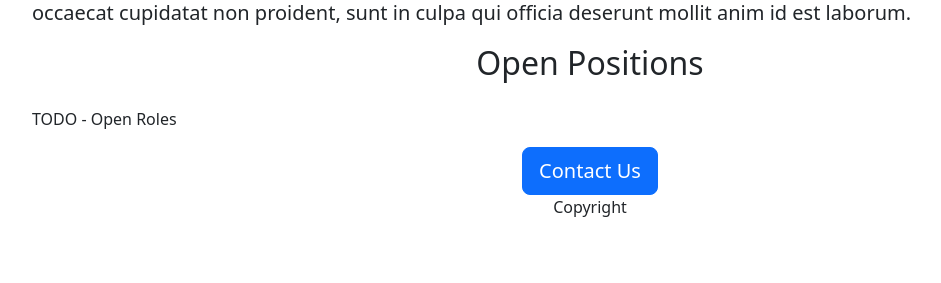
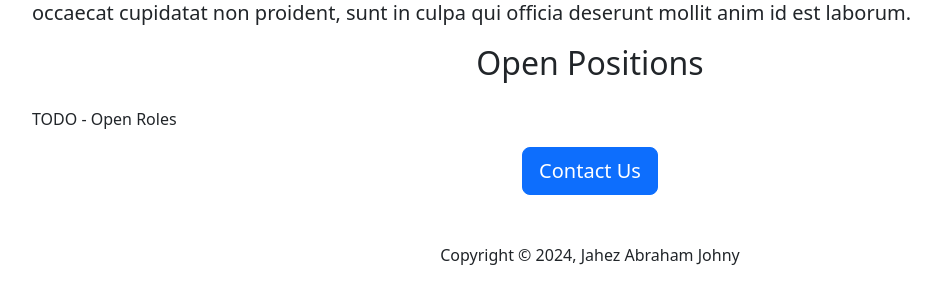
Before and after one commit to jahez07/careers-website, a Flask app: page / in a window 1280 px wide. Shown: the part 722-1005 px from the top of the page, without its empty margins (50-991 px from the left). Before the commit the page ends 939 px from the top, so only its background shows below. Run offline with Flask 3, Linux system fonts and the light colour scheme.

Commit message:
few updates in Copyright styling

```diff
--- a/templates/home.html
+++ b/templates/home.html
@@ -17,14 +17,14 @@
   <body>
     <div class="container">
       <h1 class="text-center mb-4 mt-2">Jovian Careers</h1>
-      <img class = "img-fluid" id = "banner" src="https://c140f1e0-d3a3-4fb7-8e00-2a9af7b68f20-00-39ivl8t6orjn.sisko.replit.dev/static/banner1.jpg">
+      <img class = "img-fluid" id = "banner" src="static/banner1.jpg">
       <h2 class="text-center mb-4 mt-2">About Jovian</h2>
       <p class="lead ">Lorem ipsum dolor sit amet, consectetur adipiscing elit, sed do eiusmod tempor incididunt ut labore et dolore magna aliqua. Ut enim ad minim veniam, quis nostrud exercitation ullamco laboris nisi ut aliquip ex ea commodo consequat. Duis aute irure dolor in reprehenderit in voluptate velit esse cillum dolore eu fugiat nulla pariatur. Excepteur sint occaecat cupidatat non proident, sunt in culpa qui officia deserunt mollit anim id est laborum.</p>
       <h2 class="text-center mb-4 mt-2">Open Positions</h2>
       <p>TODO - Open Roles</p>
       <div class="text-center">
       <button class="btn btn-primary btn-lg">Contact Us</button>
-        <p>Copyright </p>
+        <p class="mt-5">Copyright © 2024, Jahez Abraham Johny</p>
       </div>
     </div>
   </body>
```
Also changed, not shown: 1 other file.
